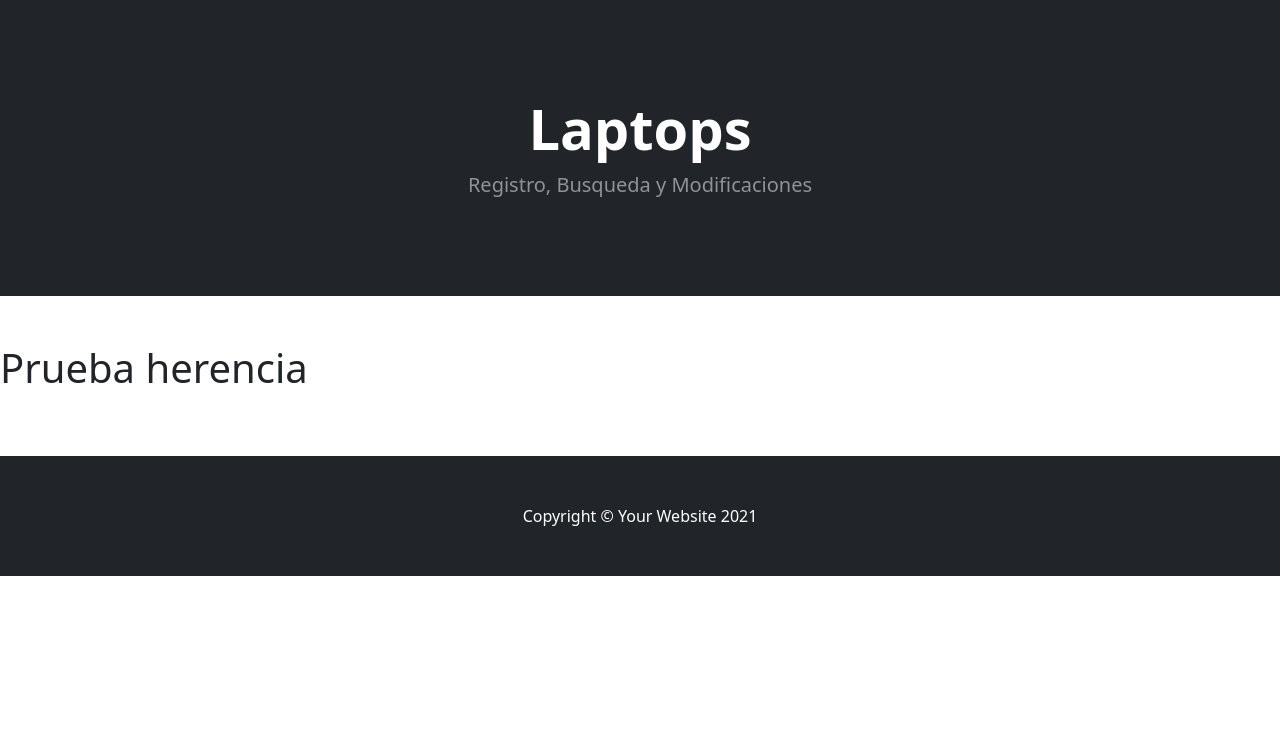
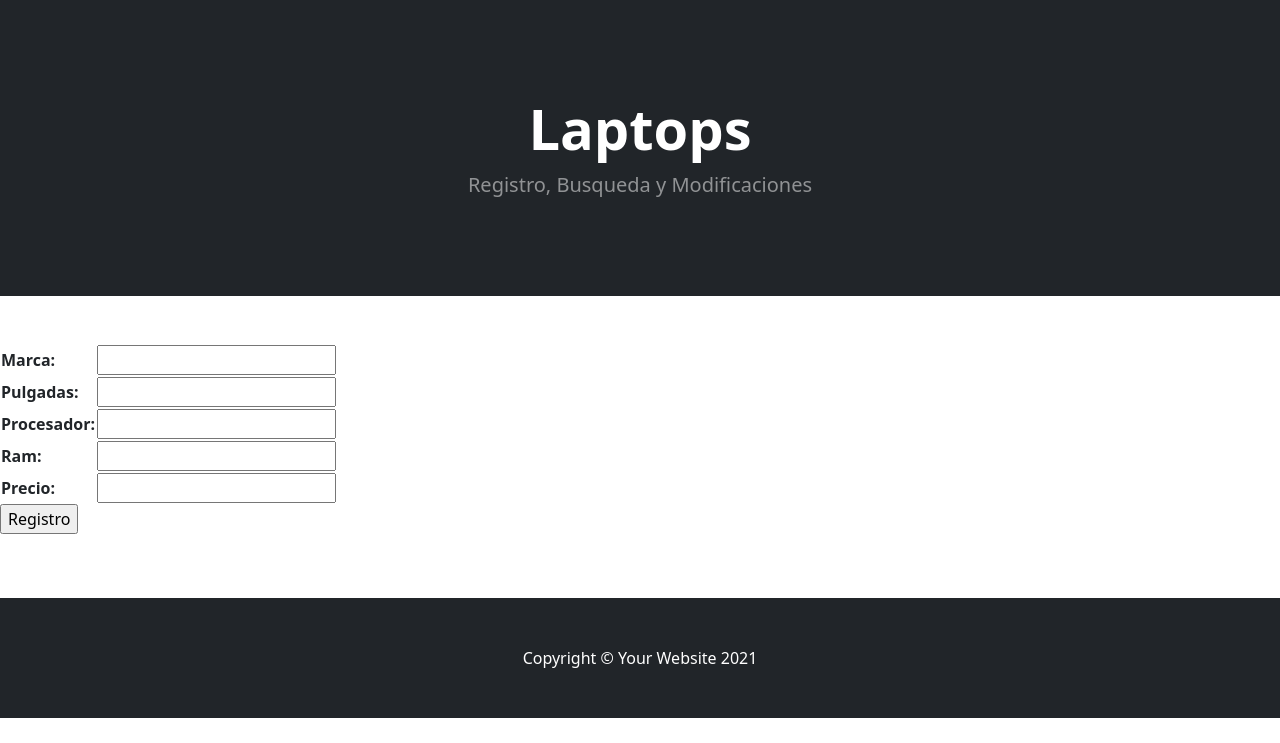
Before and after one commit to Alexander9122/ProyectoPythonCoder, a Django app: page /AppTecno/laptops in a window 1280 px wide. Shown: the part 57-800 px from the top of the page. Run offline with Django 3.2, Linux system fonts and the light colour scheme; some libraries are stand-ins or nearby versions.

Commit message:
Version 4. Forms

```diff
--- /dev/null
+++ b/WebVentas/AppTecno/forms.py
@@ -0,0 +1,24 @@
+from django import forms
+
+class LaptopsFormulario(forms.Form):
+
+    marca = forms.CharField()
+    pulgadas = forms.IntegerField()
+    procesador = forms.CharField()
+    ram = forms.CharField()
+    precio = forms.FloatField()
+
+class CelularesFormulario(forms.Form):
+
+    marca = forms.CharField()
+    compania = forms.CharField()
+    conectividad = forms. CharField()
+    memoria = forms.CharField ()
+    precio = forms.FloatField ()
+
+class TelevisoresFormulario(forms.Form):
+
+    marca = forms.CharField()
+    pulgadas = forms.IntegerField()
+    resolusion = forms.CharField()
+    precio = forms.FloatField()
--- a/WebVentas/AppTecno/templates/AppTecno/laptops.html
+++ b/WebVentas/AppTecno/templates/AppTecno/laptops.html
@@ -11,6 +11,23 @@
 
 {%block contenido%}
 
-    <h1>Prueba herencia</h1>
+    {% if fomularioLaptop.errors %}
+
+    <p style="color: red;">ERROR</p>
+
+    {%endif%}
+
+    <form action="/AppTecno/laptops", method="post">{% csrf_token %}
+
+
+        <table>
+
+        {{ formularioLaptop.as_table }}
+
+        </table>
+
+        <input type="submit" value="Registro">
+
+    </form>
 
 {%endblock%}
--- a/WebVentas/AppTecno/urls.py
+++ b/WebVentas/AppTecno/urls.py
@@ -7,4 +7,5 @@ path('', views.inicio, name="Inicio"),
 path('laptops',views.laptops, name="Laptops"),
 path('celulares',views.celulares, name="Celulares"),
 path('televisores',views.televisores, name="Televisores"),
+path('correcto', views.correcto, name="Correcto"),
 ]
--- a/WebVentas/AppTecno/views.py
+++ b/WebVentas/AppTecno/views.py
@@ -1,20 +1,93 @@
-from abc import abstractproperty
 from django.shortcuts import render
 from django.http import HttpResponse
+from AppTecno.models import *
+from AppTecno.forms import *
 
 # Create your views here.
 def inicio(request):
 
     return render (request, 'AppTecno/inicio.html')
 
+def correcto(request):
+
+    return render (request, 'AppTecno/correcto.html')
+
+
 def laptops(request):
 
-    return render(request, 'AppTecno/laptops.html')
+    if request.method == "POST":
+
+        formularioLaptop = LaptopsFormulario(request.POST)
+
+        if formularioLaptop.is_valid():
+
+            informacion = formularioLaptop.cleaned_data
+
+            laptopInsta = Laptops(  marca       = informacion["marca"],
+                                    pulgadas    = informacion["pulgadas"],
+                                    procesador  = informacion["procesador"],
+                                    ram         = informacion["ram"],
+                                    precio      = informacion["precio"])
+
+            laptopInsta.save()
+
+            return render (request, 'AppTecno/correcto.html')
+
+    else:
+
+        formularioLaptop = LaptopsFormulario()
+
+    return render(request, 'AppTecno/laptops.html', {"formularioLaptop":formularioLaptop})
+
 
 def celulares(request):
 
-    return render(request, 'AppTecno/celulares.html')
+    if request.method == "POST":
+
+        formularioCelular = CelularesFormulario(request.POST)
+
+        if formularioCelular.is_valid():
+
+            informacion = formularioCelular.cleaned_data
+
+            celularInsta = Celulares(   marca           = informacion["marca"],
+                                        compania        = informacion["compania"],
+                                        conectividad    = informacion["conectividad"],
+                                        memoria         = informacion["memoria"],
+                                        precio          = informacion["precio"])
+
+            celularInsta.save()
+
+            return render (request, 'AppTecno/correcto.html')
+
+    else:
+
+        formularioCelular = CelularesFormulario()
+
+    return render(request, 'AppTecno/celulares.html', {"formularioCelular":formularioCelular})
+
 
 def televisores(request):
 
-    return render(request, 'AppTecno/televisores.html')
+    if request.method == "POST":
+
+        formularioTelevisores = TelevisoresFormulario(request.POST)
+
+        if formularioTelevisores.is_valid():
+
+            informacion = formularioTelevisores.cleaned_data
+
+            televisorInsta = Televisores(   marca       = informacion["marca"],
+                                            pulgadas    = informacion["pulgadas"],
+                                            resolusion  = informacion["resolusion"],
+                                            precio      = informacion["precio"])
+
+            televisorInsta.save()
+
+            return render (request, 'AppTecno/correcto.html')
+
+    else:
+
+        formularioTelevisores = TelevisoresFormulario()
+
+    return render(request, 'AppTecno/televisores.html', {"formularioTelevisores":formularioTelevisores})
```
Also changed, not shown: WebVentas/AppTecno/templates/AppTecno/celulares.html (+18 -1 lines), WebVentas/AppTecno/templates/AppTecno/correcto.html (added, +16 -0 lines), WebVentas/AppTecno/templates/AppTecno/televisores.html (+18 -1 lines), WebVentas/db.sqlite3.
